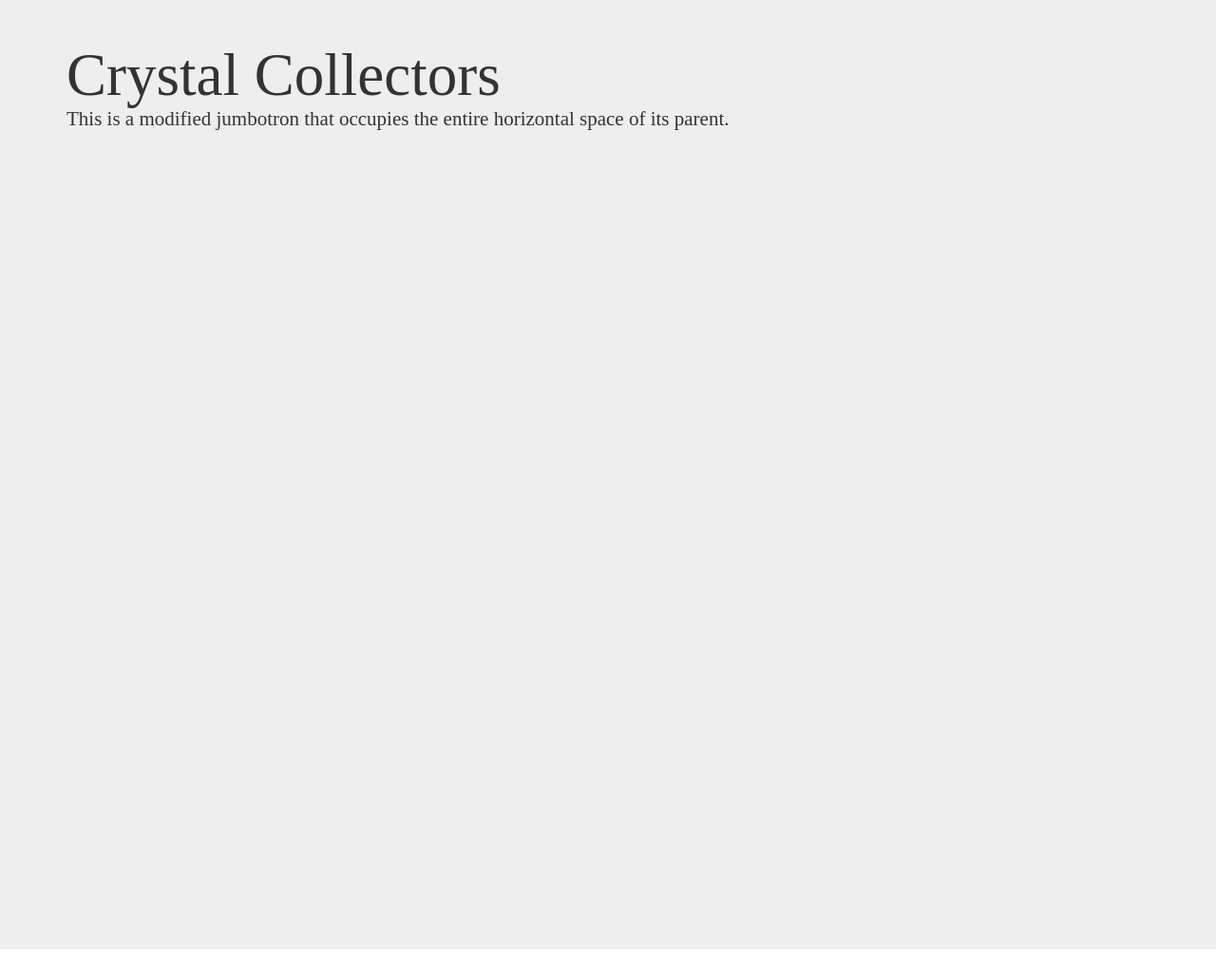
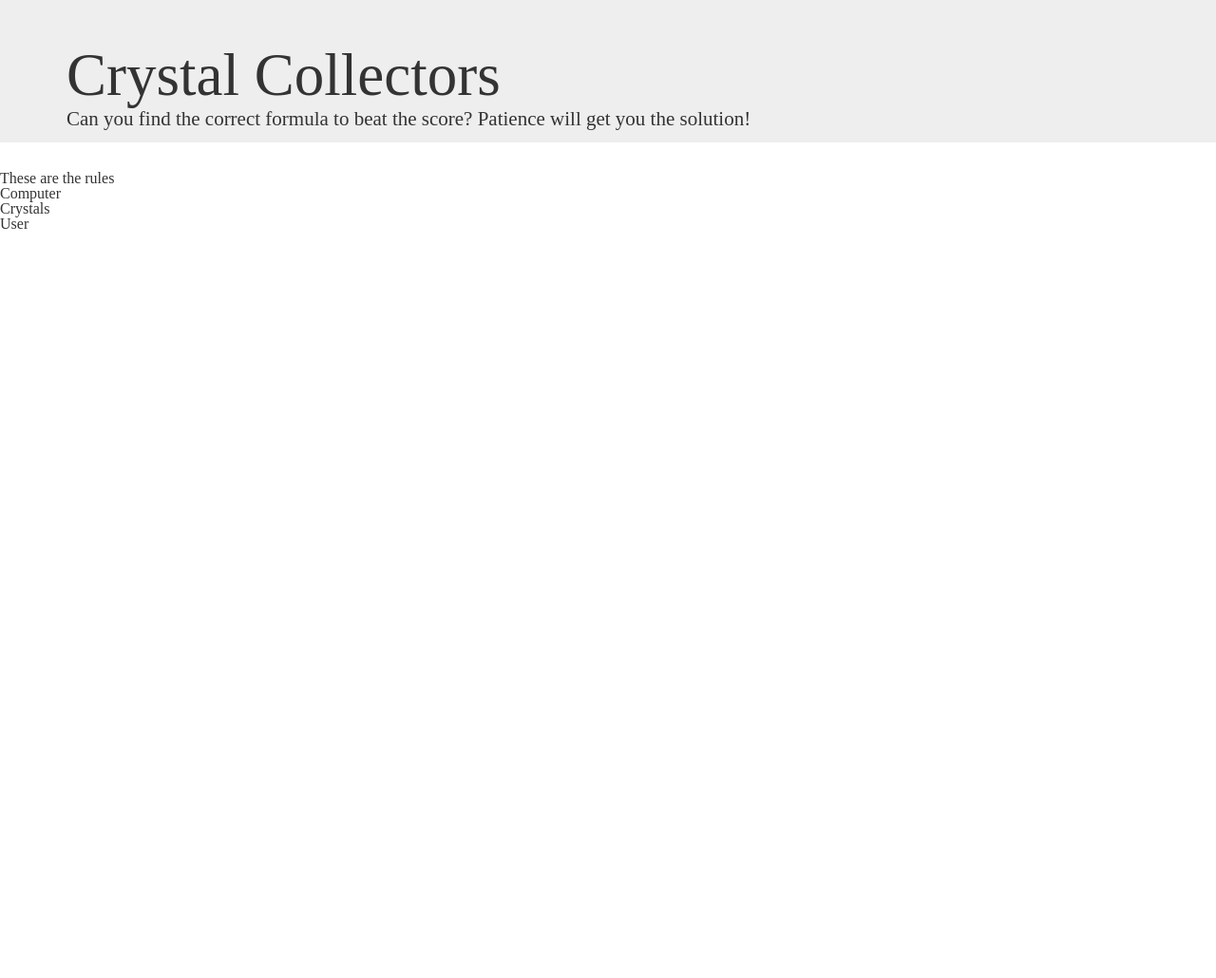
Before and after one commit to mgusmano84/week4-game, a PHP site: page / in a window 1280 px wide. Shown: the whole page at 95% size. After the commit the page ends 241 px from the top, so only its background shows below. Run offline with PHP 8.4, Linux system fonts and the light colour scheme.

Commit message:
updated files

```diff
--- a/assets/css/style.css
+++ b/assets/css/style.css
@@ -1,3 +1,3 @@
-.jumbotron {
-	height: 1000px;
+.head	{height: 150px;
+
 }
--- a/assets/javascript/game.js
+++ b/assets/javascript/game.js
@@ -0,0 +1,26 @@
+var crystalGame = {
+
+	this.wins = 0;
+	this.loses = 0;
+
+	start: function() {
+		this.crystal1 = 0;
+		this.crystal2 = 0;
+		this.crystal3 = 0;
+		this.crystal4 = 0;
+		this.randomCrystalScore = (Math.floor(Math.random() * 12));
+			$("score").html(randomCrystalScore);
+	}
+
+}
+
+crystalGame.start();
+      document.onkeyup = function(event) {
+        var number = String.fromCharCode(event.keyCode).;
+        crystalGame.choice(number);
+}
+
+
+// document.onkeyup = function(event) {
+// 	hangmanGame.letterGuessed = String.fromCharCode(event.keyCode).toLowerCase();
+// 	hangmanGame.updatePage(hangmanGame.letterGuessed);
--- a/index.html
+++ b/index.html
@@ -14,14 +14,29 @@
 <body>
 
 <header>
-	<div class="jumbotron jumbotron-fluid">
+	<div class="jumbotron jumbotron-fluid head">
   <div class="container">
     <h1 class="display-3">Crystal Collectors</h1>
-    <p class="lead">This is a modified jumbotron that occupies
-                    the entire horizontal space of its parent.</p>
+    <p class="lead">Can you find the correct formula to beat the score? Patience will get you the solution!</p>
   </div>
+	</div>
+</header>
+
+<div id="container">
+	<div id="rules">
+		<h1>These are the rules</h1>
+	</div>
+	<div id="comp-score">
+		<h1>Computer</h1>
+		<p id="score"></p>
+	</div>
+	<div id="crystals">
+		<h1>Crystals</h1>
+	</div>
+	<div id="user-score">
+		<h1>User</h1>
+	</div>
 </div>
-</header>
 
 
 <script type="text/javascript" src="assets/javascript/game.js"></script>
```
